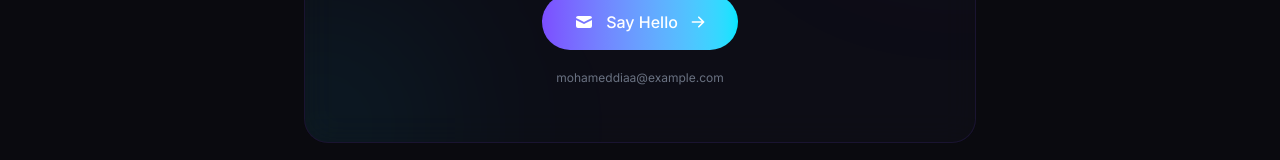
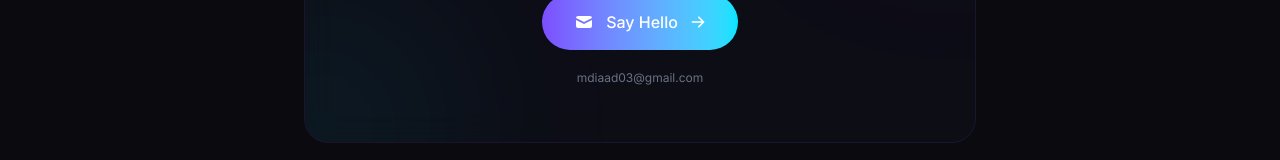
Before and after one commit to mdiaad03-cloud/portfolio-, a React (Vite) app: page / in a window 1280 px wide. Shown: the part 4996-5156 px from the top of the page. Built offline with nearby package versions, Linux system fonts and the light colour scheme.

Commit message:
docs: add professional README with screenshots, MIT license, update email to mdiaad03@gmail.com

```diff
--- a/public/cv.html
+++ b/public/cv.html
@@ -403,6 +403,10 @@
           <svg viewBox="0 0 24 24"><path d="M20.447 20.452h-3.554v-5.569c0-1.328-.027-3.037-1.852-3.037-1.853 0-2.136 1.445-2.136 2.939v5.667H9.351V9h3.414v1.561h.046c.477-.9 1.637-1.85 3.37-1.85 3.601 0 4.267 2.37 4.267 5.455v6.286zM5.337 7.433c-1.144 0-2.063-.926-2.063-2.065 0-1.138.92-2.063 2.063-2.063 1.14 0 2.064.925 2.064 2.063 0 1.139-.925 2.065-2.064 2.065zm1.782 13.019H3.555V9h3.564v11.452zM22.225 0H1.771C.792 0 0 .774 0 1.729v20.542C0 23.227.792 24 1.771 24h20.451C23.2 24 24 23.227 24 22.271V1.729C24 .774 23.2 0 22.222 0h.003z"/></svg>
           <a href="https://www.linkedin.com/in/%D9%85%D8%AD%D9%85%D8%AF-%D8%B6%D9%8A%D8%A7%D8%A1-b43a13343" target="_blank">LinkedIn Profile</a>
         </span>
+        <span class="contact-item">
+          <svg viewBox="0 0 24 24"><path d="M20 4H4c-1.1 0-1.99.9-1.99 2L2 18c0 1.1.9 2 2 2h16c1.1 0 2-.9 2-2V6c0-1.1-.9-2-2-2zm0 4l-8 5-8-5V6l8 5 8-5v2z"/></svg>
+          <a href="mailto:mdiaad03@gmail.com">mdiaad03@gmail.com</a>
+        </span>
       </div>
     </div>
 
--- a/src/data/personalData.js
+++ b/src/data/personalData.js
@@ -148,7 +148,7 @@ Currently a second-year student at Badr University in Assiut, I am constantly le
 
   /* ── Contact ───────────────────────────────────────────────────── */
   contact: {
-    email: "mohameddiaa@example.com",
+    email: "mdiaad03@gmail.com",
     message:
       "I'm always open to discussing new projects, creative ideas, or opportunities to be part of your vision. Let's connect!",
   },
```
Also changed, not shown: 9 other files (tests, documents, lock files or other folders).
